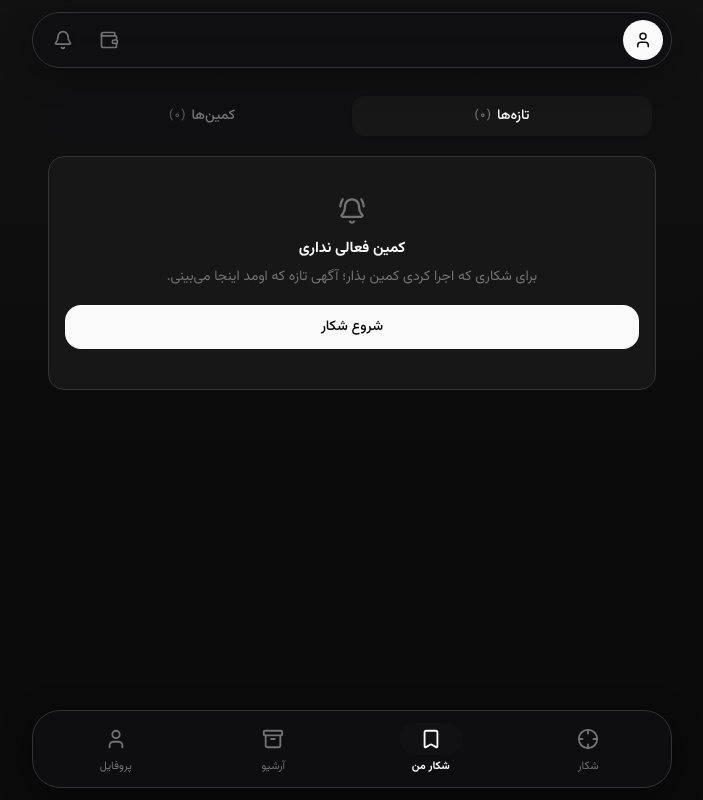
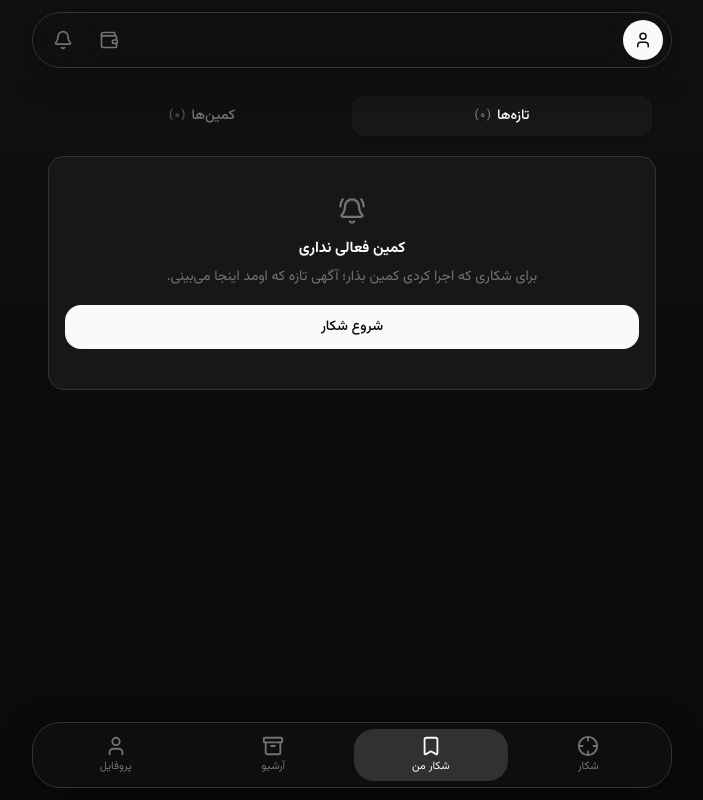
Before and after one commit to Nimadanesh/shakar, a Next.js app in the folder PWA_app/: page /saved in a window 1280 px wide. Shown: the whole page, without its empty margins (442-1145 px from the left). Built offline with nearby package versions, Linux system fonts and the light colour scheme.

Commit message:
revert(tabbar): back to full-button active pill
Navid: the icon-only indicator was not asked for — he wanted the
roundness increase only, keeping the active tab's color difference.
Restores the 1412418 state: 28px bar, 20px full-button active pill.

```diff
--- a/PWA_app/src/components/layout/BottomTabBar.tsx
+++ b/PWA_app/src/components/layout/BottomTabBar.tsx
@@ -34,28 +34,14 @@ export function BottomTabBar() {
               href={href}
               aria-current={isActive ? "page" : undefined}
               className={cn(
-                "flex flex-col items-center gap-1 py-1.5 transition-colors duration-150 ease-out focus-visible:outline-2 focus-visible:outline-ring active:scale-95",
+                "flex flex-col items-center gap-0.5 rounded-[20px] py-1.5 text-[11px] leading-4 transition-colors duration-150 ease-out focus-visible:outline-2 focus-visible:outline-ring active:scale-95",
                 isActive
-                  ? "text-foreground"
+                  ? "bg-primary/15 text-primary"
                   : "text-muted-foreground hover:text-foreground"
               )}
             >
-              <span
-                className={cn(
-                  "flex h-8 w-16 items-center justify-center rounded-full transition-colors duration-150 ease-out",
-                  isActive && "bg-secondary"
-                )}
-              >
-                <Icon size={22} aria-hidden="true" />
-              </span>
-              <span
-                className={cn(
-                  "text-[11px] leading-4",
-                  isActive && "font-semibold"
-                )}
-              >
-                {label}
-              </span>
+              <Icon size={22} aria-hidden="true" />
+              <span>{label}</span>
             </Link>
           );
         })}
```
Also changed, not shown: 1 other file (tests, documents, lock files or other folders).
